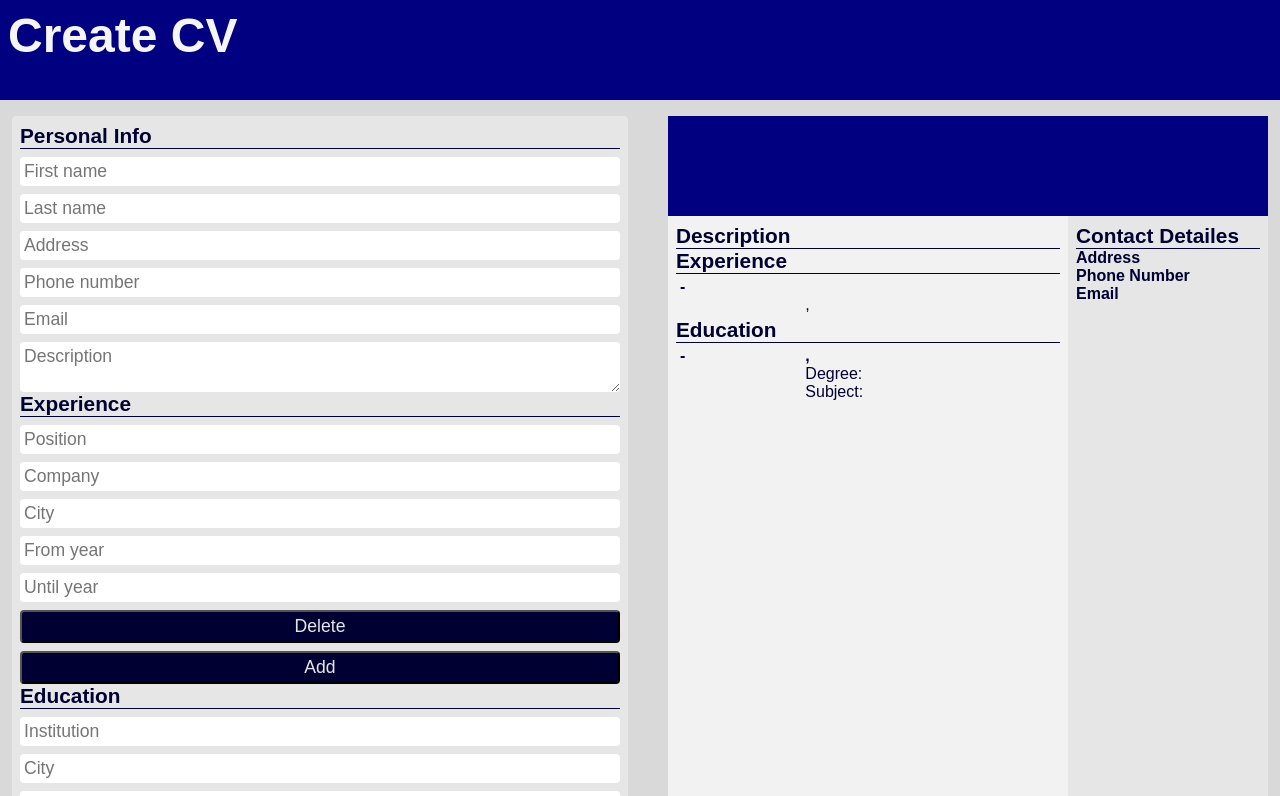
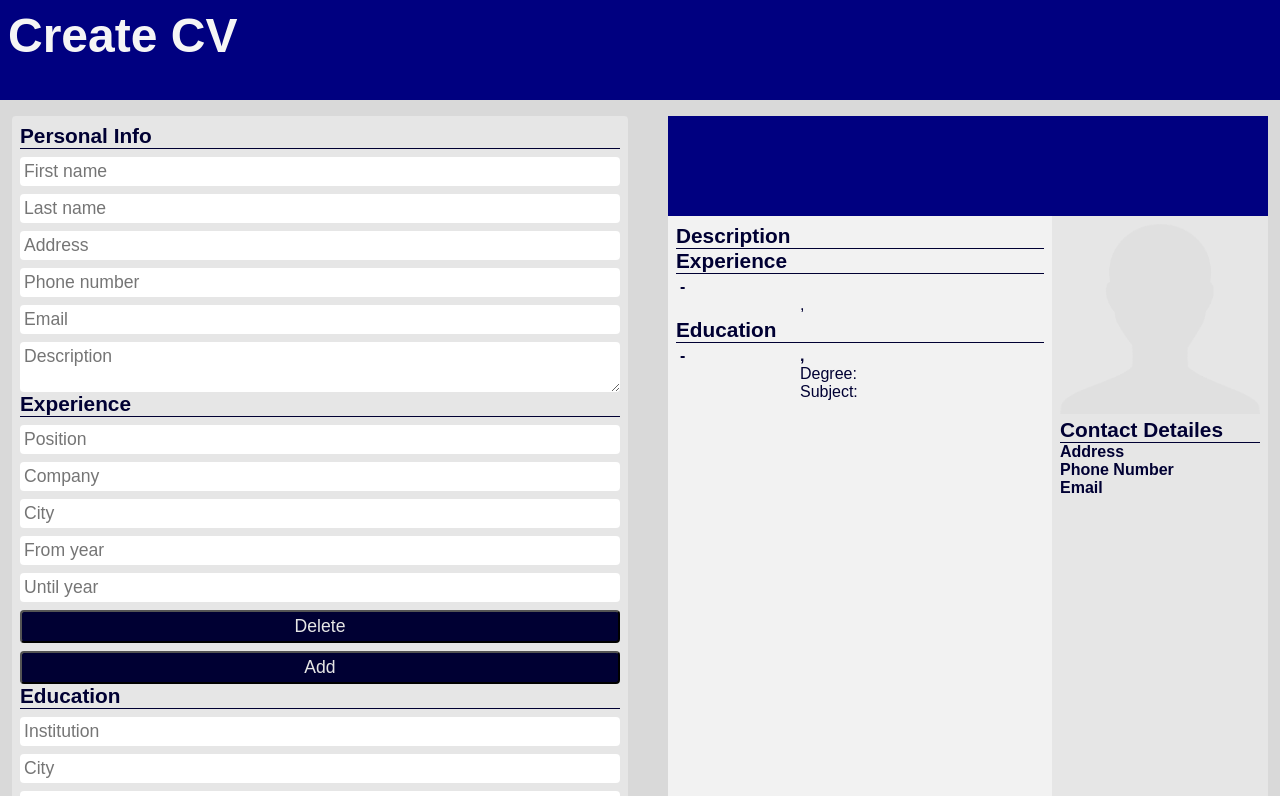
Before and after one commit to aviyacg/cv-creator, a React (Create React App) app: page / in a window 1280 px wide. Shown: the top 796 px of the page. Built offline with nearby package versions, Linux system fonts and the light colour scheme.

Commit message:
Add progile img tag to preview detailes

```diff
--- a/src/components/Preview/Details.js
+++ b/src/components/Preview/Details.js
@@ -7,6 +7,7 @@ class Details extends Component {
 
     return (
       <div className="Detailes">
+        <img src="images/avatar.png" alt="profile"/>
         <div className="title">Contact Detailes</div>
         <div className="sub-title">Address</div>
         <div className="text">{address}</div>
--- a/src/styles/Preview.css
+++ b/src/styles/Preview.css
@@ -17,3 +17,7 @@
 .Preview > div{
   padding: 8px;
 }
+
+.Preview img{
+  width: 200px;
+}
```
Also changed, not shown: public/images/avatar.png (added).
